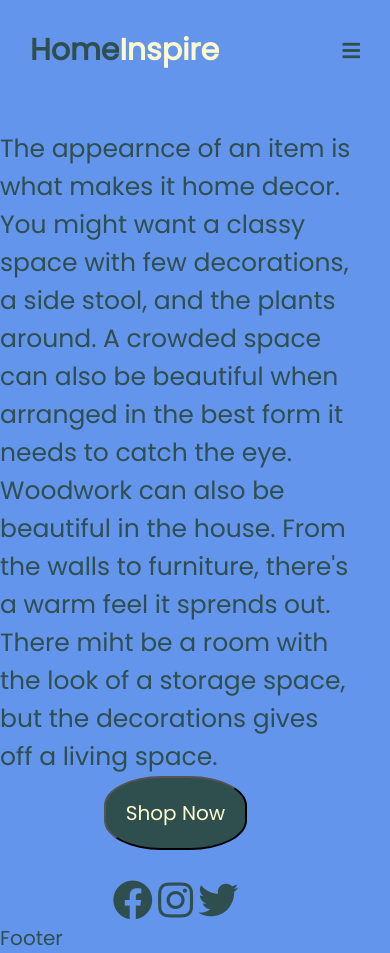
After one commit to itagarf/HTML-and-Python, a Flask app: template templates/orgn.html in a window 390 px wide. The commit adds this page. Run offline with Flask 2, Linux system fonts and the light colour scheme; the template is opened without the code that fills it, so the values that code supplies are empty; some libraries are stand-ins or nearby versions.

Commit message:
updating web app

```diff
--- a/app.py
+++ b/app.py
@@ -1,4 +1,4 @@
-from flask import Flask, render_template
+from flask import Flask, render_template, url_for
 
 app = Flask(__name__)
 
--- /dev/null
+++ b/templates/orgn.html
@@ -0,0 +1,179 @@
+<!DOCTYPE html>
+<html lang="en">
+<head>
+    <meta charset="UTF-8">
+    <meta http-equiv="X-UA-Compatible" content="IE=edge">
+    <meta name="viewport" content="width=device-width, initial-scale=1.0">
+    <title>HomeInspire</title>
+    <link rel="stylesheet" href="https://pro.fontawesome.com/releases/v5.10.0/css/all.css" />
+    <style>
+        @import url('https://fonts.googleapis.com/css2?family=Poppins:wght@300;400&display=swap');
+        @import url('https://fonts.googleapis.com/css2?family=Open+Sans:wght@300&family=Pacifico&display=swap');
+
+*{
+    color: darkslategrey;
+    font-size: 20px;
+    font-family: 'poppins', sans-serif;
+    margin: 0;
+    padding: 0;
+    background-color: cornflowerblue;
+}
+
+.menu{
+    width: 100%;
+    margin:auto;
+    padding-bottom: 30px;
+}
+nav h2{
+    float: left;
+    font-size: 30px;
+}
+nav{
+    height: 100px;
+    line-height: 100px;
+}
+nav ul{
+    float: right;
+}
+
+nav ul li{
+    display: inline-block;
+    margin: 0 30px 0 30px;
+    text-transform: uppercase;
+    letter-spacing: 1.4px;
+}
+
+nav ul li a{
+  text-decoration: none;
+  color: lemonchiffon;
+  font-size: 20px;
+}
+
+nav ul li :hover{
+  color:darkslategrey;
+}
+.homeDecorBox{
+    position: static;
+    width: 90%;
+}
+.mobileNavBtn{
+  color: navy;
+  font-size: 25px;
+  cursor: pointer;
+  float: right;
+  display: none;
+}
+
+#mobileNav{
+  display: none;
+}
+
+.inspireBox{
+    width: 90%;
+    display: flex;
+    flex-direction: row;
+}
+.inspire{
+    width: 50%;
+    align-items: center;
+    display: flex;
+    flex-direction: column;
+    justify-content: center;
+}
+.inspire p{
+    font-family: 'Poppins';
+    font-size: 25px;
+}
+.inspireIcons i{
+  font-size: 40px;
+}
+.inspire button{
+    background-color: darkslategrey;
+    color: lemonchiffon;
+    border-radius: 40%;
+    padding: 20px;
+}
+@media screen and (max-width: 992px){
+    nav{
+    padding:0px 30px;
+  }
+  .mobileNavBtn{
+    display: block;
+  }
+  nav .menuBar h2{
+    font-size: 20px;
+    float: left;
+  }
+  nav ul{
+    width: 70%;
+    height: 50vh;
+    background-color:darkslategrey;
+    position: fixed;
+    left: -100%;
+    transition: 0.3s ease;
+    top: 75px;
+    text-align: center;
+  }
+  nav ul li{
+    display: block;
+    margin: 50px 0px;
+    line-height: 20px;
+    background-color: darkslategrey
+  }
+  nav ul li a{
+    background-color: darkslategrey;
+  }
+  #mobileNav:checked ~ ul{
+    left:0;
+  }
+  .inspireBox{
+        width: calc(100% - 10vw);
+        display: block;
+        flex-wrap: nowrap;
+        align-items: center;
+        justify-items: center;
+    }
+    .inspire{
+        display: flex;
+        width: 100%;
+        flex-direction: column;
+    }
+}
+    </style>
+</head>
+<body>
+    <header>
+        <div class="menu">
+            <nav>
+                <h2>Home<span style="color: lemonchiffon; font-size: 30px;">Inspire</span></h2>
+                <input type="checkbox" id="mobileNav">
+              <label for="mobileNav" class="mobileNavBtn">
+                <i class="fas fa-bars"></i>
+              </label>
+                <ul>
+                    <li><a href="#">Home Decor</a></li>
+                    <li><a href="#">Kitchen</a></li>
+                    <li><a href="#">Bedroom</a></li>
+                    <li><a href="#">Art</a></li>
+                    <li><a href="#">Accessories</a></li>
+                </ul>
+            </nav>
+        </div>
+    </header>
+    <div class="inspireBox">
+        <div class="inspire">
+            <p>The appearnce of an item is what makes it home decor. You might want a classy space with few decorations, a side stool, and the plants around. A crowded space can also be beautiful when arranged in the best form it needs to catch the eye.</p>
+            <p>Woodwork can also be beautiful in the house. From the walls to furniture, there's a warm feel it sprends out. There miht be a room with the look of a storage space, but the decorations gives off a living space.</p>
+        </div>
+        <div class="inspire">
+            <button class="shop"> Shop Now</button><br>
+            <div class="inspireIcons">
+            <a href=""><i class="fab fa-facebook"></i></a>
+            <a href=""><i class="fab fa-instagram"></i></a>
+            <a href=""><i class="fab fa-twitter"></i></a>
+            </div>
+        </div>
+    </div>
+</body>
+</html>
+Footer
```
Also changed, not shown: static/css/style.css (added, +134 -0 lines), templates/index.html (+19 -135 lines), static/img/home deco.jpeg (added), static/img/home deco2.jpeg (added), static/img/home deco3.jpeg (added), static/img/home deco4.jpeg (added), 1 other file.
